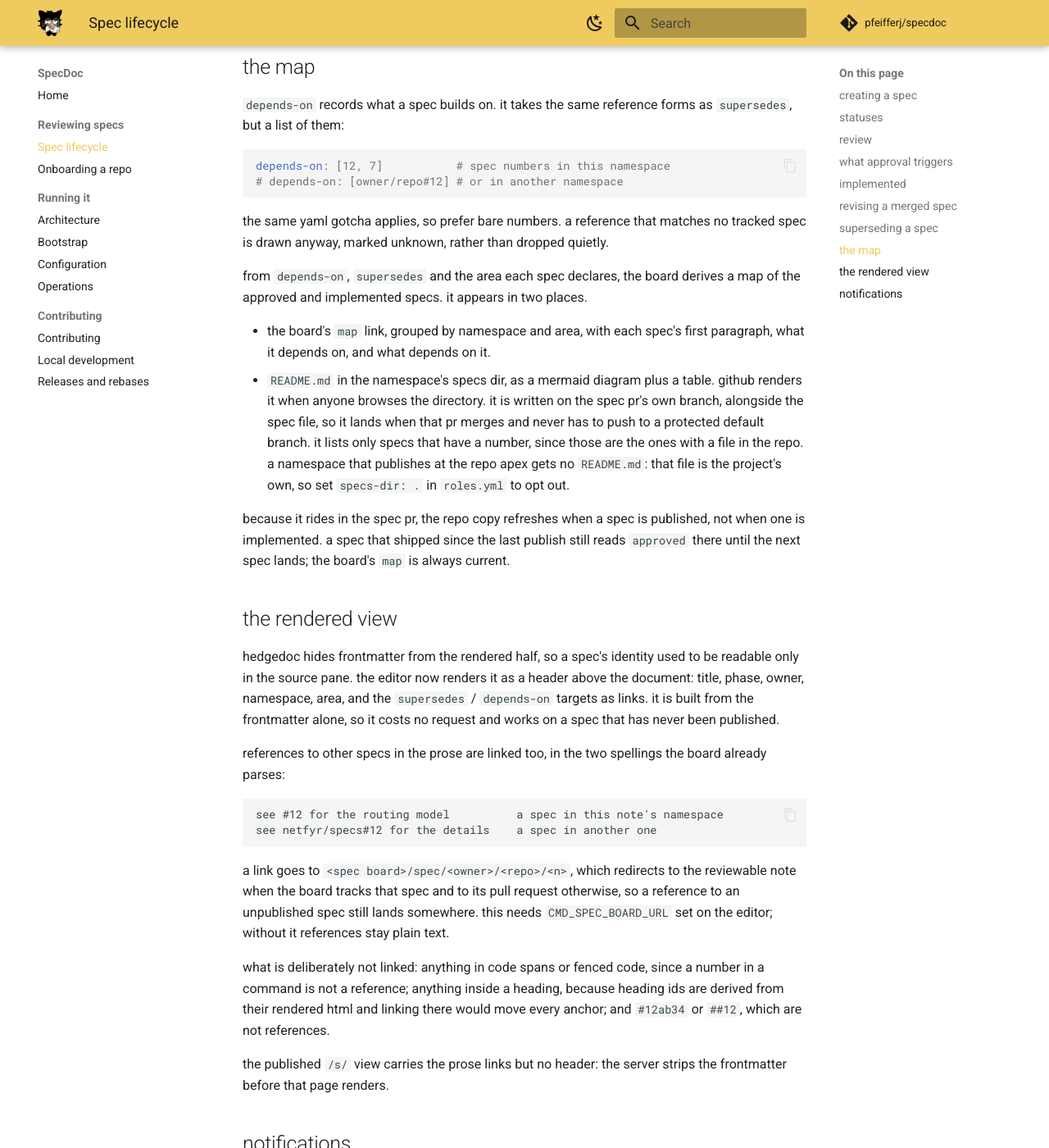
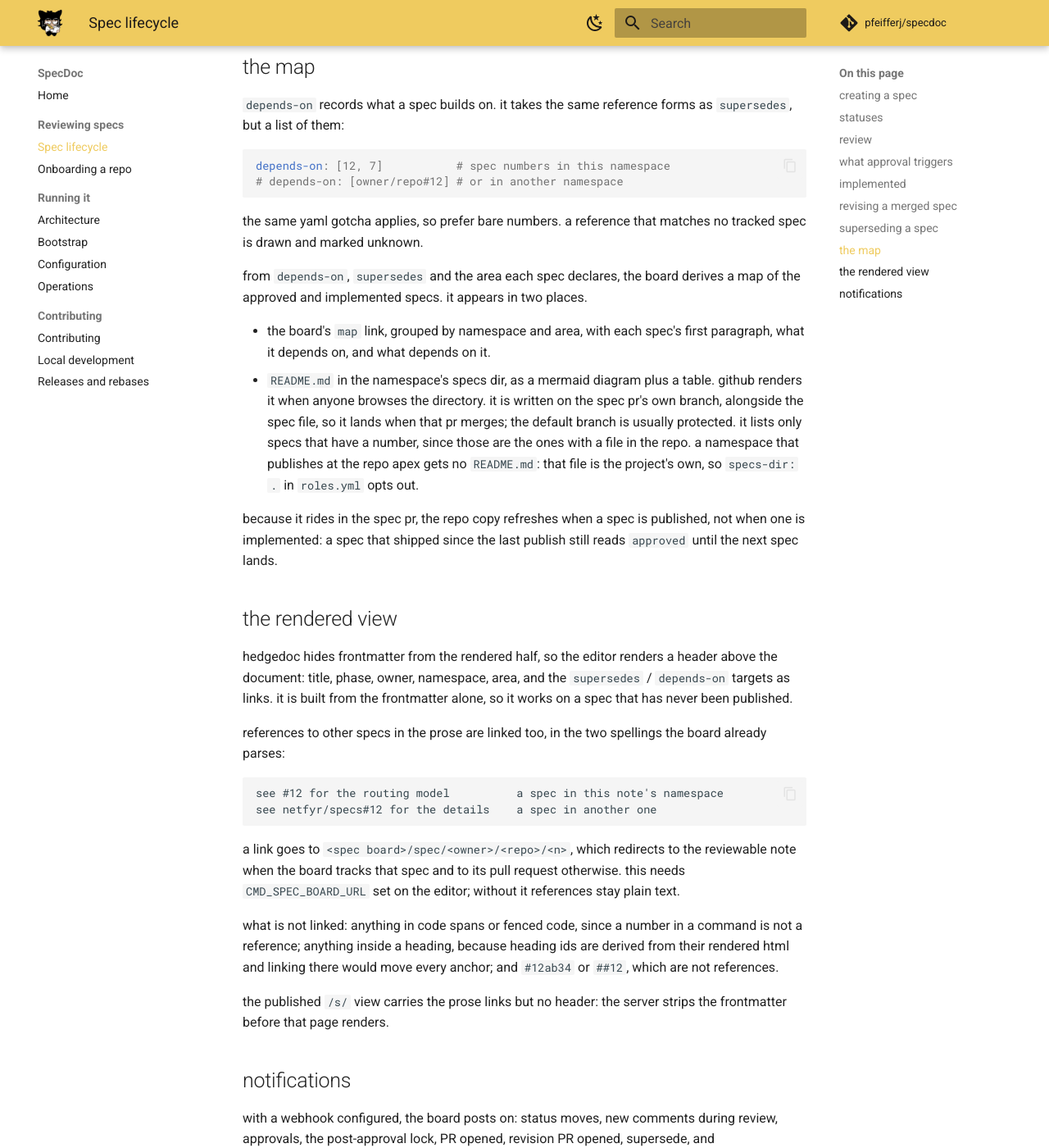
Before and after one commit to pfeifferj/specdoc, an MkDocs documentation site: the page built from docs/spec-lifecycle.md, in a window 1280 px wide and 1400 px high, scrolled down 4915 px. Shown: the whole window at 82% size. Built offline with MkDocs 1.6.1 and Material for MkDocs 9.7.7, drawn with Linux system fonts in a browser that asks for light colours; comment, search, counter and statistics services are not loaded.

Commit message:
docs: state what the map does, not what it does not
The map sections leaned on restating the complement of what was just said, and
narrated the change rather than describing current behaviour, which is what a
reference doc is for.

Signed-off-by: Josephine Pfeiffer <hi@josie.lol>

````diff
--- a/docs/spec-lifecycle.md
+++ b/docs/spec-lifecycle.md
@@ -194,7 +194,7 @@ depends-on: [12, 7]           # spec numbers in this namespace
 ```
 
 the same yaml gotcha applies, so prefer bare numbers. a reference that matches
-no tracked spec is drawn anyway, marked unknown, rather than dropped quietly.
+no tracked spec is drawn and marked unknown.
 
 from `depends-on`, `supersedes` and the area each spec declares, the board
 derives a map of the approved and implemented specs. it appears in two places.
@@ -204,23 +204,21 @@ derives a map of the approved and implemented specs. it appears in two places.
 - `README.md` in the namespace's specs dir, as a mermaid diagram plus a table.
   github renders it when anyone browses the directory. it is written on the
   spec pr's own branch, alongside the spec file, so it lands when that pr
-  merges and never has to push to a protected default branch. it lists only
-  specs that have a number, since those are the ones with a file in the repo. a
-  namespace that publishes at the repo apex gets no `README.md`: that file is
-  the project's own, so set `specs-dir: .` in `roles.yml` to opt out.
+  merges; the default branch is usually protected. it lists only specs that
+  have a number, since those are the ones with a file in the repo. a namespace
+  that publishes at the repo apex gets no `README.md`: that file is the
+  project's own, so `specs-dir: .` in `roles.yml` opts out.
 
 because it rides in the spec pr, the repo copy refreshes when a spec is
-published, not when one is implemented. a spec that shipped since the last
-publish still reads `approved` there until the next spec lands; the board's
-`map` is always current.
+published, not when one is implemented: a spec that shipped since the last
+publish still reads `approved` until the next spec lands.
 
 ## the rendered view
 
-hedgedoc hides frontmatter from the rendered half, so a spec's identity used to
-be readable only in the source pane. the editor now renders it as a header above
-the document: title, phase, owner, namespace, area, and the `supersedes` /
-`depends-on` targets as links. it is built from the frontmatter alone, so it
-costs no request and works on a spec that has never been published.
+hedgedoc hides frontmatter from the rendered half, so the editor renders a
+header above the document: title, phase, owner, namespace, area, and the
+`supersedes` / `depends-on` targets as links. it is built from the frontmatter
+alone, so it works on a spec that has never been published.
 
 references to other specs in the prose are linked too, in the two spellings the
 board already parses:
@@ -232,12 +230,11 @@ see netfyr/specs#12 for the details    a spec in another one
 
 a link goes to `<spec board>/spec/<owner>/<repo>/<n>`, which redirects to the
 reviewable note when the board tracks that spec and to its pull request
-otherwise, so a reference to an unpublished spec still lands somewhere. this
-needs `CMD_SPEC_BOARD_URL` set on the editor; without it references stay plain
-text.
+otherwise. this needs `CMD_SPEC_BOARD_URL` set on the editor; without it
+references stay plain text.
 
-what is deliberately not linked: anything in code spans or fenced code, since a
-number in a command is not a reference; anything inside a heading, because
+what is not linked: anything in code spans or fenced code, since a number in a
+command is not a reference; anything inside a heading, because
 heading ids are derived from their rendered html and linking there would move
 every anchor; and `#12ab34` or `##12`, which are not references.
 
````
Also changed, not shown: docs/architecture.md (+3 -4 lines).
